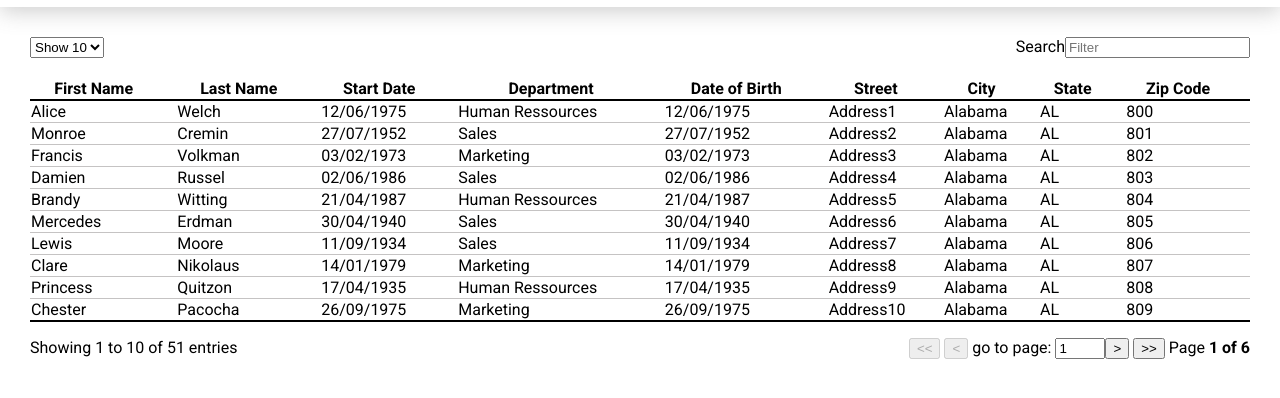
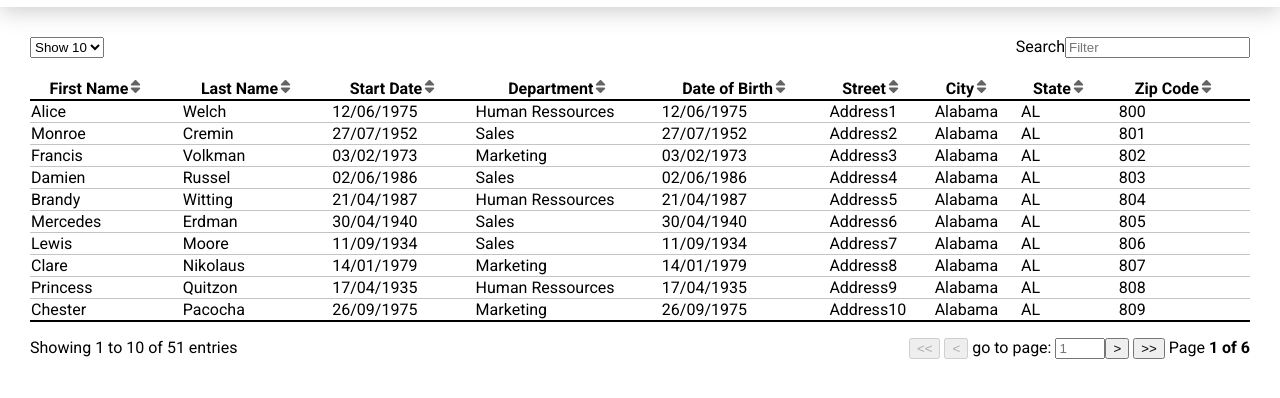
Before and after one commit to Mog-coding/MorganDecherf_14_19012023, a React app: page /list in a window 1280 px wide. Shown: the part 96-494 px from the top of the page. Built offline with nearby package versions, Linux system fonts and the light colour scheme.

Commit message:
add useSortBy to react-table

```diff
--- a/src/components/Table/Table.css
+++ b/src/components/Table/Table.css
@@ -24,3 +24,6 @@
     display: flex;
     justify-content: space-between;
 }
+.tableCont__sortIcon {
+    filter: invert(41%) sepia(4%) saturate(8%) hue-rotate(5deg) brightness(92%) contrast(90%);
+}
--- a/src/components/Table/Table.js
+++ b/src/components/Table/Table.js
@@ -1,6 +1,7 @@
 import React from 'react';
-import { useTable, usePagination, useGlobalFilter } from 'react-table';
+import { useTable, usePagination, useGlobalFilter, useSortBy } from 'react-table';
 import './Table.css';
+import sortIcon from '../../assets/icons/sort-solid.svg';
 
 export function Table({ columns, data }) {
     const props = useTable(
@@ -9,7 +10,8 @@ export function Table({ columns, data }) {
           data
         },
         useGlobalFilter,
-        usePagination
+        useSortBy,
+        usePagination,
       );
 
       const {
@@ -29,7 +31,7 @@ export function Table({ columns, data }) {
         nextPage,
         previousPage,
         setPageSize,
-        state: { pageIndex, pageSize, globalFilter }
+        state: { pageIndex, pageSize }
       } = props;
 
     const handleFilterInputChange = (e) => {
@@ -69,8 +71,16 @@ export function Table({ columns, data }) {
                         {headerGroups.map((headerGroup) => (
                             <tr {...headerGroup.getHeaderGroupProps()}>
                                 {headerGroup.headers.map((column) => (
-                                    <th {...column.getHeaderProps()}>
+                                    <th {...column.getHeaderProps(column.getSortByToggleProps())}>
                                         {column.render('Header')}
+                                        <span>
+                                            {column.isSorted
+                                            ? column.isSortedDesc
+                                        ? ' 🔽'
+                                        : ' 🔼'
+                                        : <img className="tableCont__sortIcon"src={sortIcon} alt='' />
+                                    }
+                                        </span>
                                     </th>
                                 ))}
                             </tr>
@@ -125,7 +135,7 @@ export function Table({ columns, data }) {
                             go to page:{' '}
                             <input
                                 type="number"
-                                defaultValue={pageIndex + 1}
+                                placeholder={pageIndex + 1}
                                 onChange={(e) => {
                                     const page = e.target.value
                                         ? Number(e.target.value) - 1
```
Also changed, not shown: src/assets/icons/sort-solid.svg (added).
